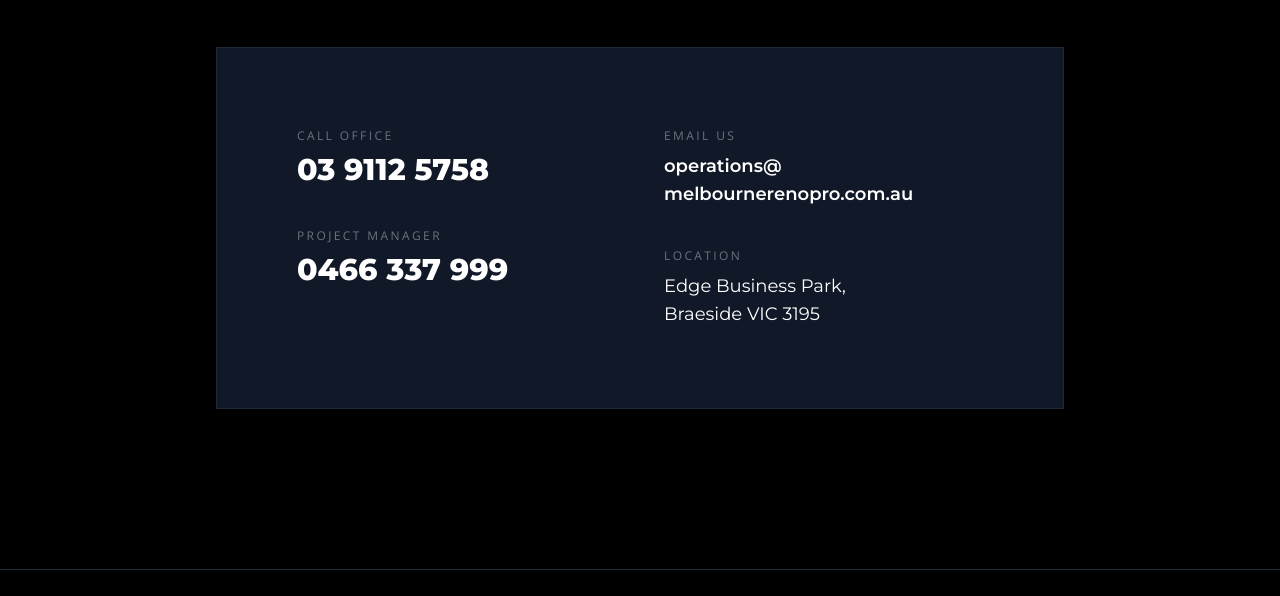
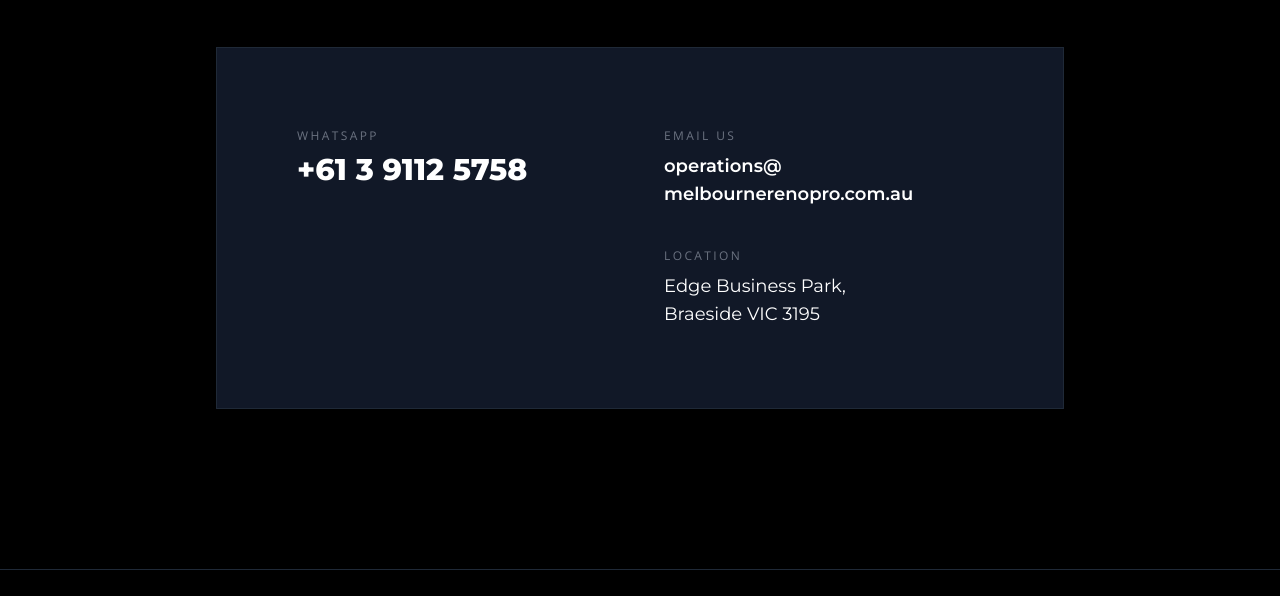
Before and after one commit to axis-melb/RenoPro, a plain HTML site: page projects.html in a window 1280 px wide. Shown: the part 2800-3396 px from the top of the page. Drawn offline with nearby package versions, Linux system fonts and the light colour scheme.

Commit message:
Update projects.html

```diff
--- a/projects.html
+++ b/projects.html
@@ -176,11 +176,8 @@
 
             <div class="grid grid-cols-1 md:grid-cols-2 gap-12 text-left bg-gray-900 p-12 md:p-20 border border-gray-800">
                 <div>
-                    <p class="text-xs tracking-[0.2em] text-gray-500 uppercase mb-2">Call Office</p>
-                    <a href="tel:0391125758" class="font-heading text-3xl font-bold hover:text-gray-400 transition-colors">03 9112 5758</a>
-
-                    <p class="text-xs tracking-[0.2em] text-gray-500 uppercase mt-10 mb-2">Project Manager</p>
-                    <a href="tel:0466337999" class="font-heading text-3xl font-bold hover:text-gray-400 transition-colors">0466 337 999</a>
+                    <p class="text-xs tracking-[0.2em] text-gray-500 uppercase mb-2">WhatsApp</p>
+                    <a href="https://wa.me/61391125758" target="_blank" rel="noopener" class="font-heading text-3xl font-bold hover:text-gray-400 transition-colors">+61 3 9112 5758</a>
                 </div>
                 <div>
                     <p class="text-xs tracking-[0.2em] text-gray-500 uppercase mb-2">Email Us</p>
```
